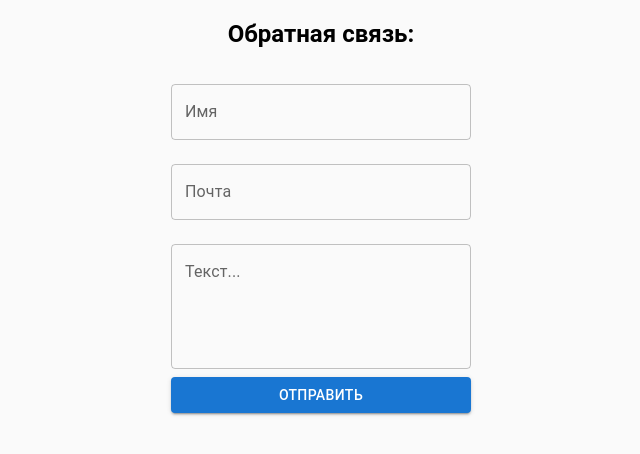
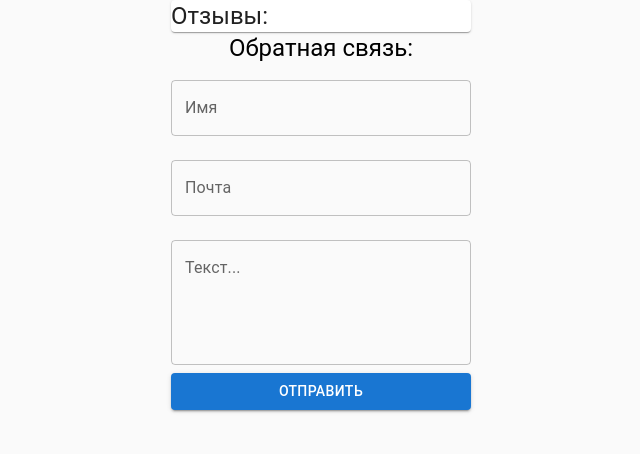
Before and after one commit to tyumen-777/tyumen777-tutorial, a React (Create React App) app: page / in a window 1280 px wide. Shown: the top 454 px of the page, without its empty margins (319-959 px from the left). Built offline with nearby package versions, Linux system fonts and the light colour scheme.

Commit message:
feat: Реализация формы отправки отзыва

```diff
--- a/src/App.js
+++ b/src/App.js
@@ -1,10 +1,18 @@
 import "./App.css";
 import React, { useState } from "react";
 import Feedback from "./components/Feedback";
+import Review from "./components/Review";
 
 function App() {
+  const [coments, setComents] = React.useState([]);
+
+  const addComment = () => {
+
+  }
+
   return (
     <React.Fragment>
+        <Review/>
       <Feedback />
     </React.Fragment>
   );
--- a/src/components/Feedback.js
+++ b/src/components/Feedback.js
@@ -1,5 +1,5 @@
 import React from "react";
-import { Button, TextField } from "@mui/material";
+import { Button, TextField, Typography } from "@mui/material";
 
 const styles = {
   wrapper: {
@@ -17,28 +17,55 @@ const styles = {
 };
 
 const Feedback = () => {
-  const [name, setName] = React.useState('');
+  const [fields, setFields] = React.useState({
+    fullName: "",
+    email: "",
+    createdAt: "",
+    text: "",
+  });
 
   const handleSubmit = (e) => {
     e.preventDefault();
+    setFields({fullName: "", email: "", createdAt: "", text: ""})
+    console.log(fields)
   };
+  const handleChange = (e) => {
+    setFields((prevState => {
+      return {...prevState, [e.target.name]: e.target.value}
+    }));
+  }
 
-  const handleChange = (e) => {
-    setName(e.target.value)
-  }
 
   return (
     <div style={styles.wrapper}>
-      <h2>Обратная связь:</h2>
+      <Typography variant="h5">Обратная связь:</Typography>
       <form style={styles.form} onSubmit={handleSubmit}>
-        <TextField label="Имя" variant="outlined" type="text" margin="normal" value={name} onChange={handleChange}/>
-        <TextField label="Почта" type="email" margin="normal" />
+        <TextField
+          label="Имя"
+          variant="outlined"
+          type="text"
+          margin="normal"
+          value={fields.fullName}
+          onChange={handleChange}
+          name="fullName"
+        />
+        <TextField
+          label="Почта"
+          type="email"
+          margin="normal"
+          value={fields.email}
+          onChange={handleChange}
+          name="email"
+        />
         <TextField
           label="Текст..."
           type="text"
           margin="normal"
           multiline
           rows="4"
+          value={fields.text}
+          onChange={handleChange}
+          name="text"
         />
         <Button variant="contained" type="submit">
           Отправить
--- a/src/components/Review.js
+++ b/src/components/Review.js
@@ -1,10 +1,20 @@
 import React from 'react';
+import {Card, Typography} from "@mui/material";
+
+const styles = {
+    card: {
+        display: "flex",
+        flexDirection: "column",
+        maxWidth: "300px",
+        margin: "0 auto"
+    }
+}
 
 const Review = () => {
     return (
-        <div>
-
-        </div>
+        <Card style={styles.card}>
+           <Typography variant="h5">Отзывы:</Typography>
+        </Card>
     );
 };
 
```
